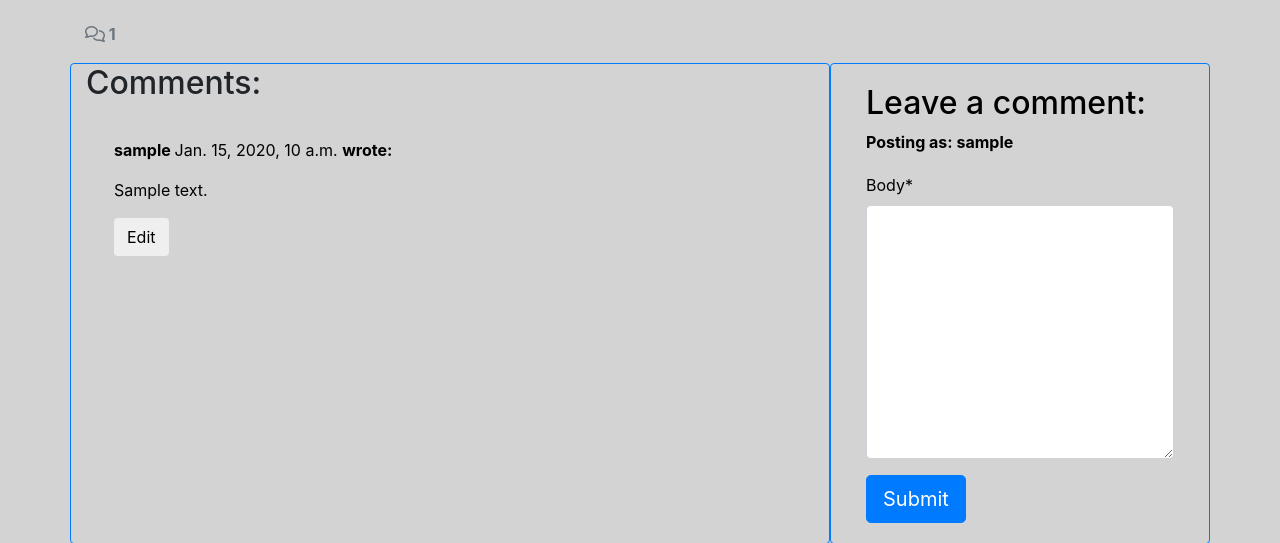
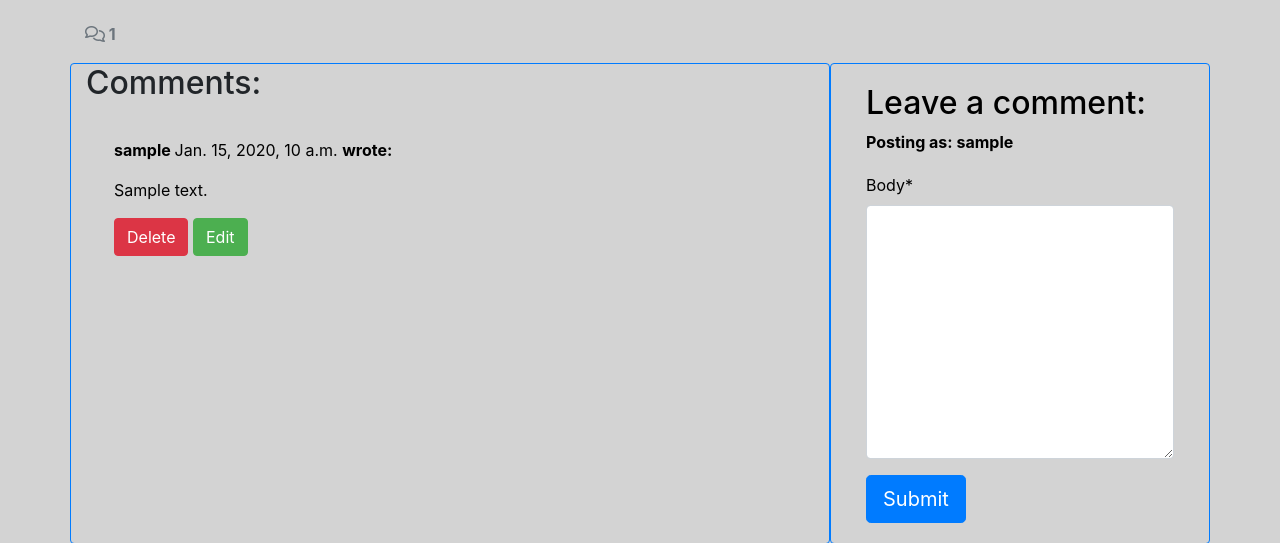
Before and after one commit to arnoldkoss/baron-barbershop, a Django app: a page that uses blog/templates/blog/post_detail.html in a window 1280 px wide. Shown: the part 516-1059 px from the top of the page. Run offline with Django 4.2, Linux system fonts and the light colour scheme; a user stored in the database is signed in; tables that the repository leaves empty hold one stand-in row (values such as "Sample post"); some libraries are stand-ins or nearby versions; some web fonts are replaced.

Commit message:
add delete crud functionality for the comments

```diff
--- a/blog/templates/blog/post_detail.html
+++ b/blog/templates/blog/post_detail.html
@@ -67,7 +67,9 @@
           </p>
           {% endif %}
           {% if user.is_authenticated and comment.author == user %}
-          <button class="btn btn-edit"
+          <button class="btn btn-delete"
+          comment_id="{{ comment.id }}">Delete</button>
+          <button class="btn btn-secondary btn-edit"
             comment_id="{{ comment.id }}">Edit</button>
           {% endif %}
         </div>
@@ -95,6 +97,29 @@
       </div>
   </div>
 </div>
+<!-- Delete confirmation modal -->
+<div class="modal fade" id="deleteModal" tabindex="-1"
+  aria-labelledby="deleteModalLabel" aria-hidden="true">
+  <div class="modal-dialog">
+    <div class="modal-content">
+      <div class="modal-header">
+        <h5 class="modal-title"
+          id="deleteModalLabel">Delete comment?</h5>
+          <button type="button" class="close" data-dismiss="modal" aria-label="Close">
+            <span aria-hidden="true">&times;</span>
+          </button>
+      </div>
+      <div class="modal-body">
+        Are you sure you want to delete your comment?
+        This action cannot be undone.
+      </div>
+      <div class="modal-footer">
+        <button type="button" class="btn btn-secondary" data-dismiss="modal">Close</button>
+        <a id="deleteConfirm" href="#" class="btn btn-danger">Delete</a>
+      </div>
+    </div>
+  </div>
+</div>
 
 {% endblock content %}
 
--- a/blog/urls.py
+++ b/blog/urls.py
@@ -7,4 +7,6 @@ urlpatterns = [
     path('<slug:slug>/', views.post_detail, name='post_detail'),
     path('<slug:slug>/edit_comment/<int:comment_id>',
         views.comment_edit, name='comment_edit'),
+    path('<slug:slug>/delete_comment/<int:comment_id>',
+         views.comment_delete, name='comment_delete'),
 ]
--- a/blog/views.py
+++ b/blog/views.py
@@ -82,3 +82,20 @@ def comment_edit(request, slug, comment_id):
             messages.add_message(request, messages.ERROR, 'Error updating comment!')
 
     return HttpResponseRedirect(reverse('post_detail', args=[slug]))
+
+
+def comment_delete(request, slug, comment_id):
+    """
+    view to delete comment
+    """
+    queryset = Post.objects.filter(status=1)
+    post = get_object_or_404(queryset, slug=slug)
+    comment = get_object_or_404(Comment, pk=comment_id)
+
+    if comment.author == request.user:
+        comment.delete()
+        messages.add_message(request, messages.SUCCESS, 'Comment deleted!')
+    else:
+        messages.add_message(request, messages.ERROR, 'You can only delete your own comments!')
+
+    return HttpResponseRedirect(reverse('post_detail', args=[slug]))
--- a/static/css/style.css
+++ b/static/css/style.css
@@ -133,3 +133,24 @@ body {height: 100vh;
 .faded {
     opacity: 0.4;
 }
+
+.btn-secondary {
+    background-color: #4CAF50; /* Green background */
+    color: white; /* White text */
+    border: 1px solid #4CAF50; /* Green border */
+}
+
+.btn-secondary:hover {
+    background-color: #45a049; /* Darker green on hover */
+}
+
+.btn-delete {
+    background-color: #dc3545; /* Red background */
+    border-color: #dc3545; /* Red border */
+    color: #ffffff; /* White text */
+}
+
+.btn-delete:hover {
+    background-color: #c82333; /* Slightly darker red on hover */
+    border-color: #bd2130; /* Slightly darker border on hover */
+}
--- a/static/js/comments.js
+++ b/static/js/comments.js
@@ -2,6 +2,10 @@ const editButtons = document.getElementsByClassName("btn-edit");
 const commentText = document.getElementById("id_body");
 const commentForm = document.getElementById("commentForm");
 const submitButton = document.getElementById("submitButton");
+
+const deleteModal = new bootstrap.Modal(document.getElementById("deleteModal"));
+const deleteButtons = document.getElementsByClassName("btn-delete");
+const deleteConfirm = document.getElementById("deleteConfirm");
 
 /**
 * Initializes edit functionality for the provided edit buttons.
@@ -22,3 +26,21 @@ for (let button of editButtons) {
     commentForm.setAttribute("action", `edit_comment/${commentId}`);
   });
 }
+
+/**
+* Initializes deletion functionality for the provided delete buttons.
+*
+* For each button in the `deleteButtons` collection:
+* - Retrieves the associated comment's ID upon click.
+* - Updates the `deleteConfirm` link's href to point to the
+* deletion endpoint for the specific comment.
+* - Displays a confirmation modal (`deleteModal`) to prompt
+* the user for confirmation before deletion.
+*/
+for (let button of deleteButtons) {
+  button.addEventListener("click", (e) => {
+    let commentId = e.target.getAttribute("comment_id");
+    deleteConfirm.href = `delete_comment/${commentId}`;
+    deleteModal.show();
+  });
+}
```
